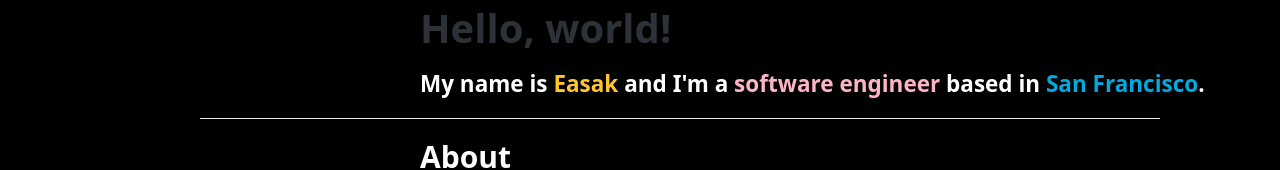
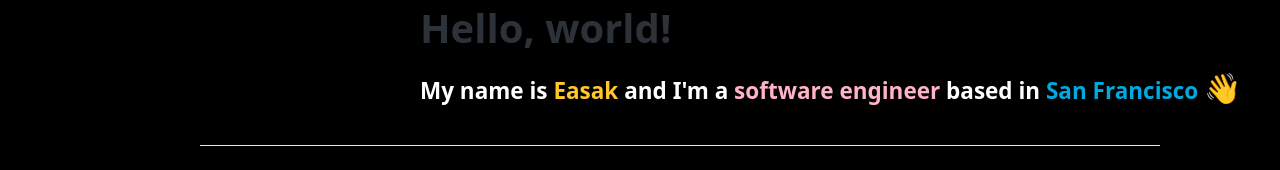
Before and after one commit to ehong07/page, a React (Vite) app in the folder app/: page / in a window 1280 px wide. Shown: the part 305-475 px from the top of the page. Built offline with nearby package versions, Linux system fonts and the light colour scheme; grey boxes are pictures that could not be loaded.

Commit message:
add wave emoji at end of intro + create Introduction component

```diff
--- a/app/src/App.jsx
+++ b/app/src/App.jsx
@@ -1,5 +1,6 @@
 import Picture from './components/Picture';
 import Typewriter from './components/Typewriter';
+import Introduction from './components/Introduction';
 import './App.css';
 
 function App() {
@@ -8,15 +9,7 @@ function App() {
       <section className="section">
         <Picture />
         <Typewriter text="Hello, world!" delay={100} />
-        <div className="container">
-          <h5 className="text">My name is&nbsp;
-            <span style={{ color: '#FFC72C' }}>Easak</span>
-            &nbsp;and I&apos;m a&nbsp;
-            <span style={{ color: '#FFB3C7' }}>software engineer</span>
-            &nbsp;based in&nbsp;
-            <span style={{ color: '#00A9E0' }}>San Francisco</span>.
-          </h5>
-        </div>
+        <Introduction />
       </section>
       <hr className="linebreak" />
       <section className="section">
--- /dev/null
+++ b/app/src/components/Introduction.jsx
@@ -0,0 +1,17 @@
+function Introduction() {
+  return (
+    <div className="container">
+      <h5 className="text">My name is&nbsp;
+        <span style={{ color: '#FFC72C' }}>Easak</span>
+        &nbsp;and I&apos;m a&nbsp;
+        <span style={{ color: '#FFB3C7' }}>software engineer</span>
+        &nbsp;based in&nbsp;
+        <span style={{ color: '#00A9E0' }}>San Francisco</span>
+        &nbsp;
+        <span style={{ display: 'inline-block' }}><h3>&#x1F44B;</h3></span>
+      </h5>
+    </div>
+  )
+}
+
+export default Introduction;
```
